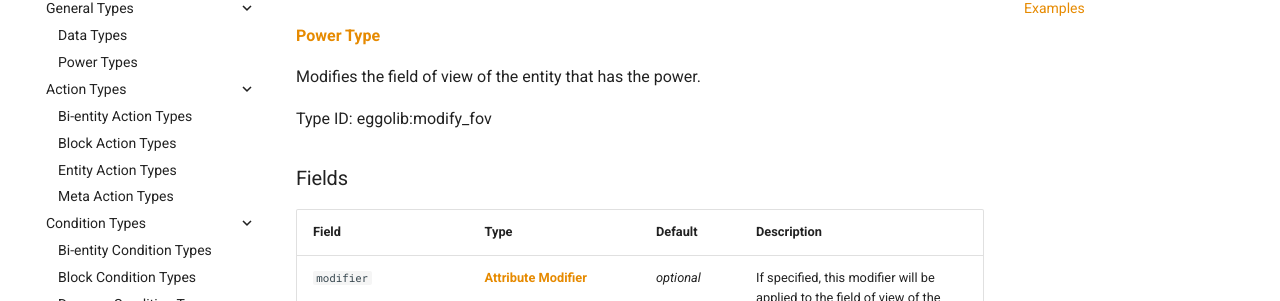
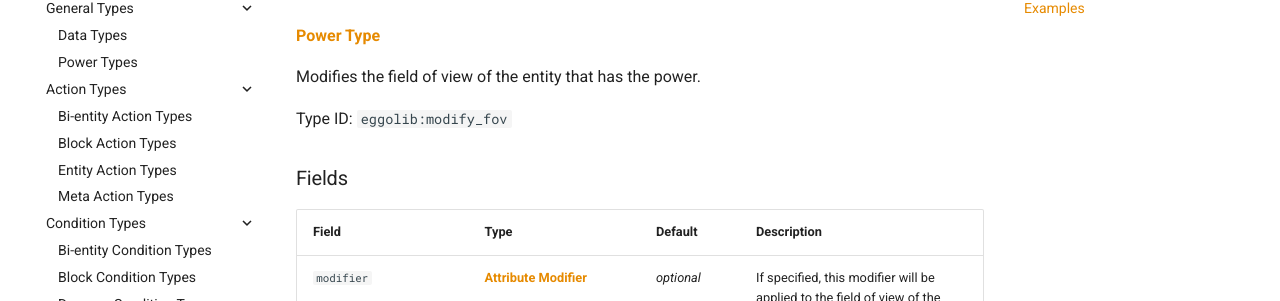
Before and after one commit to eggolib/eggolib.github.io, an MkDocs documentation site: the page built from docs/types/power_types/modify_fov.md, in a window 1280 px wide and 1086 px high. Shown: the part 157-458 px from the top of the window. Built offline with MkDocs 1.6.1 and Material for MkDocs 9.7.7, drawn with Linux system fonts in a browser that asks for light colours; the version menu is left out.

```diff
--- a/docs/types/power_types/modify_fov.md
+++ b/docs/types/power_types/modify_fov.md
@@ -11,7 +11,7 @@ search:
 
 Modifies the field of view of the entity that has the power.
 
-Type ID: eggolib:modify_fov
+Type ID: `eggolib:modify_fov`
 
 
 ### Fields
```
